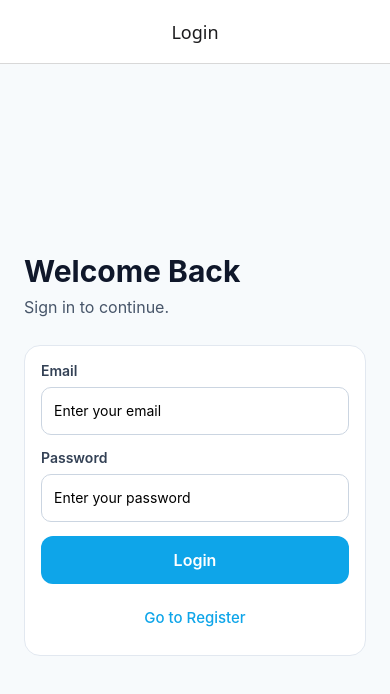
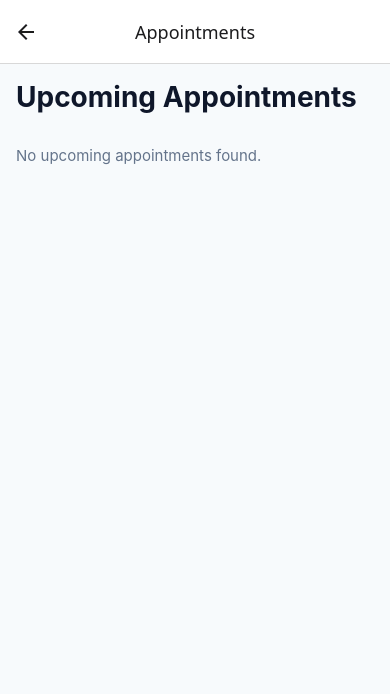
Before and after one commit to RakatiVenukumar/4N-EcoTech-Scheduling-Platform, a React Native app: screen /Appointments in a window 390 px wide. Shown: the top 694 px of the page. Built offline with nearby package versions, Linux system fonts and the light colour scheme; what react-native-worklets would draw is missing.

Commit message:
Added appointments management screen

```diff
--- a/navigation/AppNavigator.js
+++ b/navigation/AppNavigator.js
@@ -10,6 +10,7 @@ import RegisterScreen from '../screens/RegisterScreen';
 import HomeScreen from '../screens/HomeScreen';
 import ProviderDetailsScreen from '../screens/ProviderDetailsScreen';
 import BookAppointmentScreen from '../screens/BookAppointmentScreen';
+import AppointmentsScreen from '../screens/AppointmentsScreen';
 
 const Stack = createNativeStackNavigator();
 
@@ -75,6 +76,13 @@ const AppNavigator = () => {
               title: 'Book Appointment',
             }}
           />
+          <Stack.Screen
+            name="Appointments"
+            component={AppointmentsScreen}
+            options={{
+              title: 'Appointments',
+            }}
+          />
         </Stack.Navigator>
       </NavigationContainer>
     </GestureHandlerRootView>
--- /dev/null
+++ b/screens/AppointmentsScreen.js
@@ -0,0 +1,117 @@
+import React, { useMemo } from 'react';
+import { FlatList, SafeAreaView, StyleSheet, Text, TouchableOpacity, View } from 'react-native';
+
+import { useAppointments } from '../src/context/AppointmentContext';
+
+const AppointmentsScreen = () => {
+  const { appointments, cancelAppointment } = useAppointments();
+
+  const upcomingAppointments = useMemo(() => {
+    const today = new Date();
+    const startOfToday = new Date(today.getFullYear(), today.getMonth(), today.getDate());
+
+    return appointments
+      .filter((item) => {
+        if (item.status === 'cancelled') {
+          return false;
+        }
+
+        const appointmentDate = new Date(item.date);
+        return appointmentDate >= startOfToday;
+      })
+      .sort((a, b) => {
+        const aDate = new Date(a.date);
+        const bDate = new Date(b.date);
+        return aDate.getTime() - bDate.getTime();
+      });
+  }, [appointments]);
+
+  const handleCancel = async (appointmentId) => {
+    await cancelAppointment(appointmentId);
+  };
+
+  const renderItem = ({ item }) => {
+    return (
+      <View style={styles.card}>
+        <Text style={styles.providerName}>{item.providerName}</Text>
+        <Text style={styles.meta}>Time: {item.time}</Text>
+        <Text style={styles.meta}>Date: {item.date}</Text>
+        <Text style={styles.meta}>Status: {item.status}</Text>
+
+        <TouchableOpacity style={styles.cancelButton} onPress={() => handleCancel(item.id)}>
+          <Text style={styles.cancelButtonText}>Cancel</Text>
+        </TouchableOpacity>
+      </View>
+    );
+  };
+
+  return (
+    <SafeAreaView style={styles.safeArea}>
+      <FlatList
+        data={upcomingAppointments}
+        keyExtractor={(item) => item.id}
+        renderItem={renderItem}
+        contentContainerStyle={styles.listContent}
+        ListHeaderComponent={<Text style={styles.title}>Upcoming Appointments</Text>}
+        ListEmptyComponent={<Text style={styles.emptyState}>No upcoming appointments found.</Text>}
+        showsVerticalScrollIndicator={false}
+      />
+    </SafeAreaView>
+  );
+};
+
+const styles = StyleSheet.create({
+  safeArea: {
+    flex: 1,
+    backgroundColor: '#F7FAFC',
+  },
+  listContent: {
+    padding: 16,
+    paddingBottom: 24,
+  },
+  title: {
+    fontSize: 28,
+    fontWeight: '700',
+    color: '#0F172A',
+    marginBottom: 12,
+  },
+  card: {
+    backgroundColor: '#FFFFFF',
+    borderWidth: 1,
+    borderColor: '#E2E8F0',
+    borderRadius: 12,
+    padding: 14,
+    marginBottom: 12,
+  },
+  providerName: {
+    fontSize: 18,
+    fontWeight: '700',
+    color: '#0F172A',
+    marginBottom: 6,
+  },
+  meta: {
+    fontSize: 14,
+    color: '#334155',
+    marginBottom: 4,
+  },
+  cancelButton: {
+    marginTop: 10,
+    borderWidth: 1,
+    borderColor: '#F87171',
+    borderRadius: 10,
+    paddingVertical: 10,
+    alignItems: 'center',
+    backgroundColor: '#FFF1F2',
+  },
+  cancelButtonText: {
+    color: '#B91C1C',
+    fontWeight: '600',
+  },
+  emptyState: {
+    marginTop: 20,
+    color: '#64748B',
+    fontSize: 15,
+  },
+});
+
+export default AppointmentsScreen;
--- a/screens/HomeScreen.js
+++ b/screens/HomeScreen.js
@@ -26,9 +26,15 @@ const HomeScreen = ({ navigation }) => {
   );
 
   const renderFooter = () => (
-    <TouchableOpacity style={styles.logoutButton} onPress={handleLogout}>
-      <Text style={styles.logoutButtonText}>Logout</Text>
-    </TouchableOpacity>
+    <>
+      <TouchableOpacity style={styles.secondaryButton} onPress={() => navigation.navigate('Appointments')}>
+        <Text style={styles.secondaryButtonText}>View Appointments</Text>
+      </TouchableOpacity>
+
+      <TouchableOpacity style={styles.logoutButton} onPress={handleLogout}>
+        <Text style={styles.logoutButtonText}>Logout</Text>
+      </TouchableOpacity>
+    </>
   );
 
   return (
@@ -81,6 +87,18 @@ const styles = StyleSheet.create({
     paddingHorizontal: 20,
     alignItems: 'center',
   },
+  secondaryButton: {
+    marginTop: 8,
+    backgroundColor: '#0EA5E9',
+    borderRadius: 10,
+    paddingVertical: 10,
+    paddingHorizontal: 20,
+    alignItems: 'center',
+  },
+  secondaryButtonText: {
+    color: '#FFFFFF',
+    fontWeight: '600',
+  },
   logoutButtonText: {
     color: '#0F172A',
     fontWeight: '600',
```
